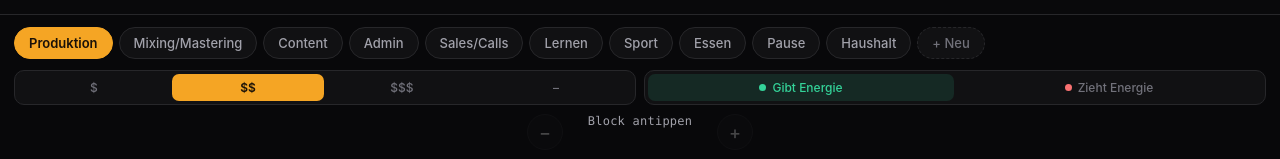
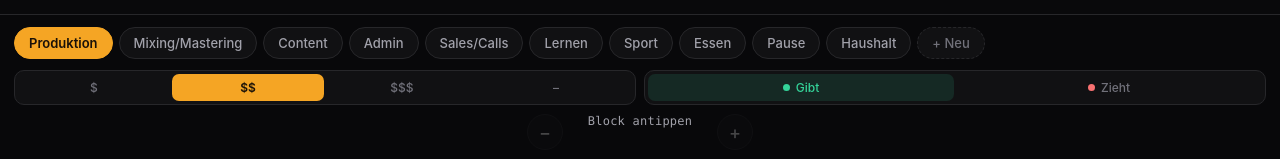
Before and after one commit to mtsogias/time-and-energy-audit, a plain HTML site: page index.html in a window 1280 px wide. Shown: the part 638-797 px from the top of the page. Drawn offline with Linux system fonts and the light colour scheme.

Commit message:
Fix: Stamp-Bar Overlauf durch 4. Wert-Button (Energie-Labels gekuerzt, min-width:0 auf Segments)

```diff
--- a/index.html
+++ b/index.html
@@ -53,8 +53,8 @@
         <button data-v="0">&ndash;</button>
       </div>
       <div id="energy-select" class="seg">
-        <button data-e="1" class="e-green active"><span class="dot green"></span>Gibt Energie</button>
-        <button data-e="-1" class="e-red"><span class="dot red"></span>Zieht Energie</button>
+        <button data-e="1" class="e-green active"><span class="dot green"></span>Gibt</button>
+        <button data-e="-1" class="e-red"><span class="dot red"></span>Zieht</button>
       </div>
     </div>
     <div class="stamp-row dur-row">
--- a/styles.css
+++ b/styles.css
@@ -225,8 +225,8 @@ button { font: inherit; color: inherit; background: none; border: none; cursor:
 }
 
 .stamp-row { display: flex; gap: 8px; align-items: stretch; }
-.stamp-row .seg { flex: 1; }
-.stamp-row .seg button { flex: 1; text-align: center; }
+.stamp-row .seg { flex: 1; min-width: 0; }
+.stamp-row .seg button { flex: 1; min-width: 0; text-align: center; }
 
 #value-select button.active { background: var(--amber); color: #1a1108; font-weight: 600; }
 #energy-select button.active.e-green { background: var(--green-soft); color: var(--green); }
```
